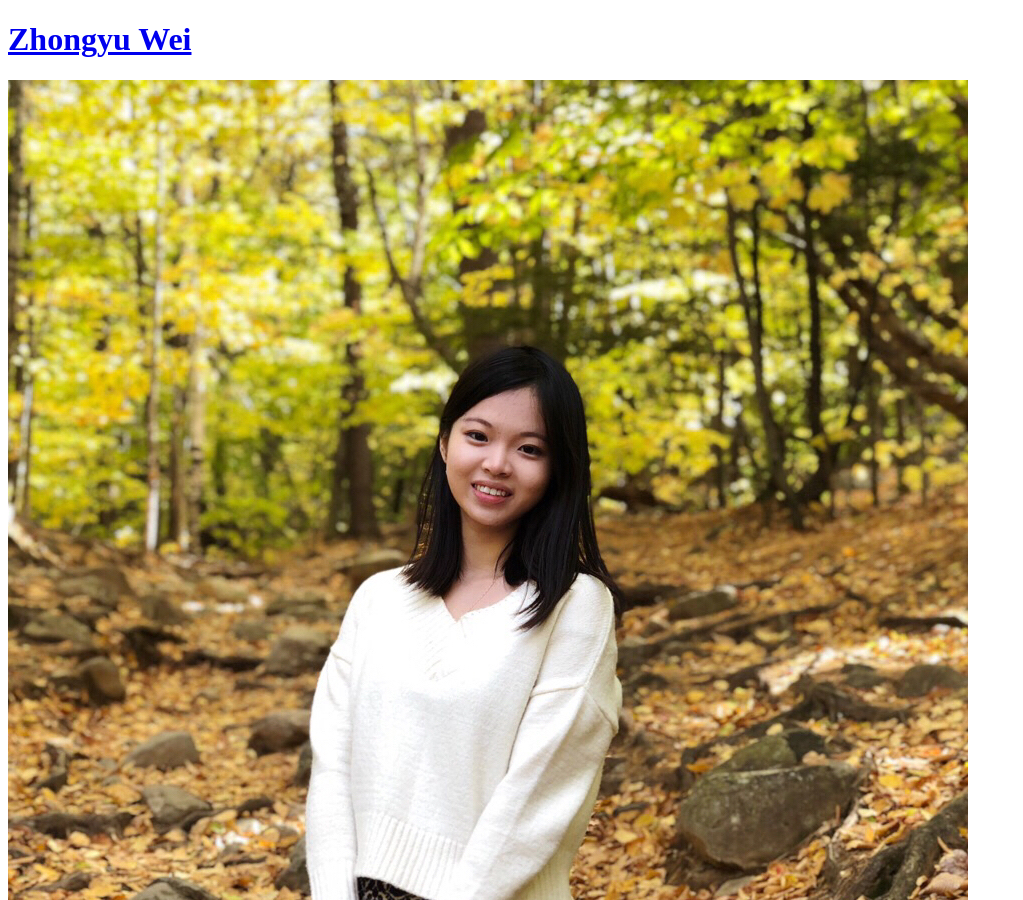
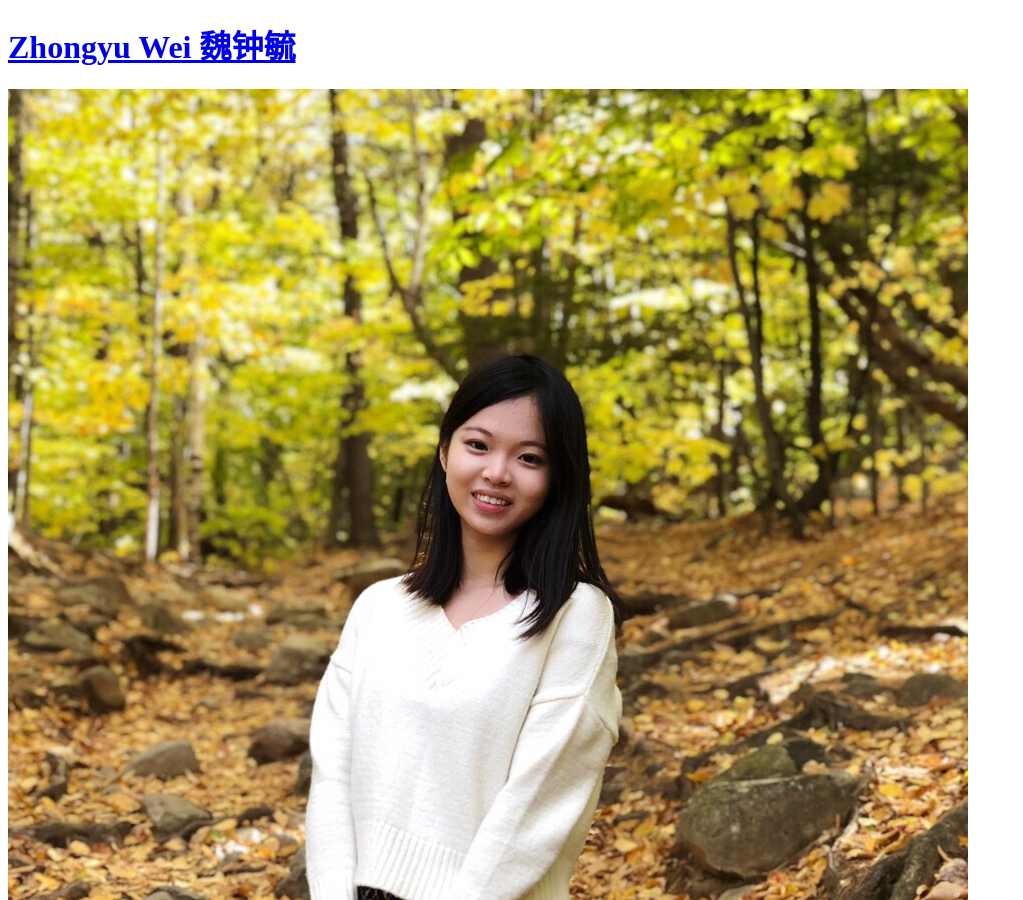
Before and after one commit to Sylviawzy/Sylviawzy.github.io, a Jekyll site: the page built from index.md, in a window 1280 px wide and 900 px high. Shown: the whole window, without its empty margins (0-1023 px from the left). Built offline with Jekyll 4.4.1, drawn with Linux system fonts in a browser that asks for light colours; our own code applies the rules of GitHub Pages for plain Markdown files; a style sheet for code colours, icons or effects is not loaded; some of the changed lines change nothing that is shown.

Commit message:
Update _config.yml

```diff
--- a/_config.yml
+++ b/_config.yml
@@ -1,5 +1,4 @@
-title: Zhongyu Wei
-subtitle: 魏钟毓
+title: Zhongyu Wei 魏钟毓
 description: Zhongyu Wei's personal website
 show_downloads: false
 theme: jekyll-theme-minimal
```
